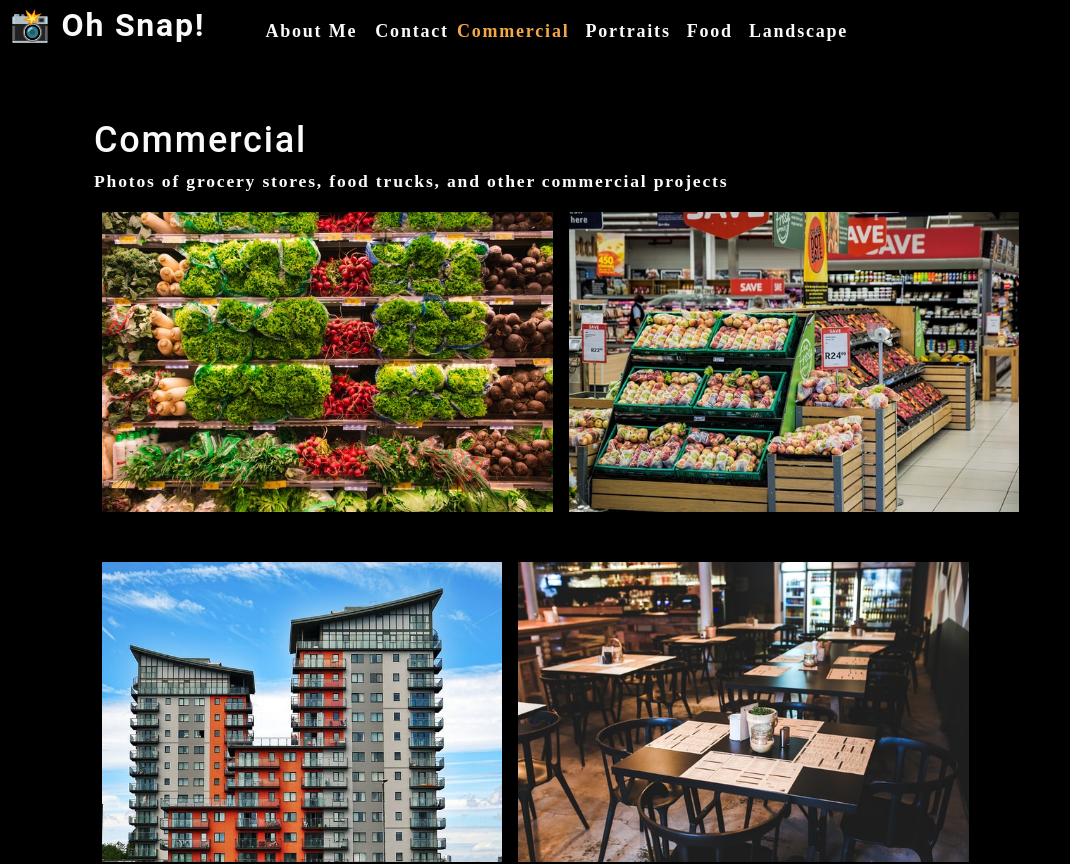
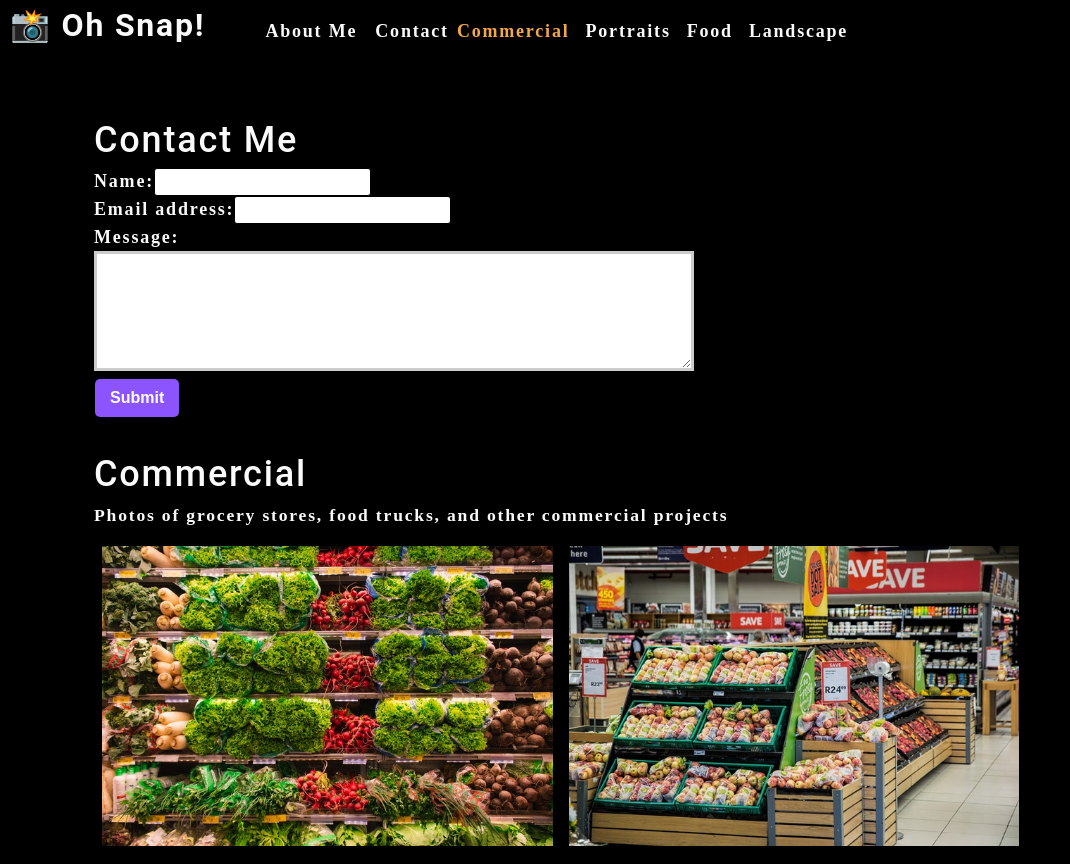
Before and after one commit to bluesatyr/react-module, a React (Create React App) app: page / in a window 1280 px wide. Shown: the top 864 px of the page, without its empty margins (0-1070 px from the left). Built offline with nearby package versions, Linux system fonts and the light colour scheme.

Commit message:
fix return statement in ContactForm

```diff
--- a/src/App.js
+++ b/src/App.js
@@ -2,6 +2,7 @@
 import About from './components/About';
 import Nav from './components/Nav';
 import Gallery from './components/Gallery';
+import ContactForm from './components/Contact';
 
 function App() {
   const [categories] = useState([
@@ -25,6 +26,7 @@
       ></Nav>
       <main>
         <div>
+          <ContactForm />
           <Gallery
             currentCategory={currentCategory}
           />
--- a/src/components/Contact/index.js
+++ b/src/components/Contact/index.js
@@ -0,0 +1,24 @@
+import React, { useState } from 'react';
+
+function ContactForm() {
+    return(<section>
+        <h1>Contact Me</h1>
+        <form id="contact-form">
+            <div>
+                <label htmlFor="name">Name:</label>
+                <input type="text" name="name" />
+            </div>
+            <div>
+                <label htmlFor="email">Email address:</label>
+                <input type="email" name="email" />
+            </div>
+            <div>
+                <label htmlFor="message">Message:</label>
+                <textarea name="message" rows="5" />
+            </div>
+            <button types="submit">Submit</button>
+        </form>
+    </section>)
+}
+
+export default ContactForm;
```
